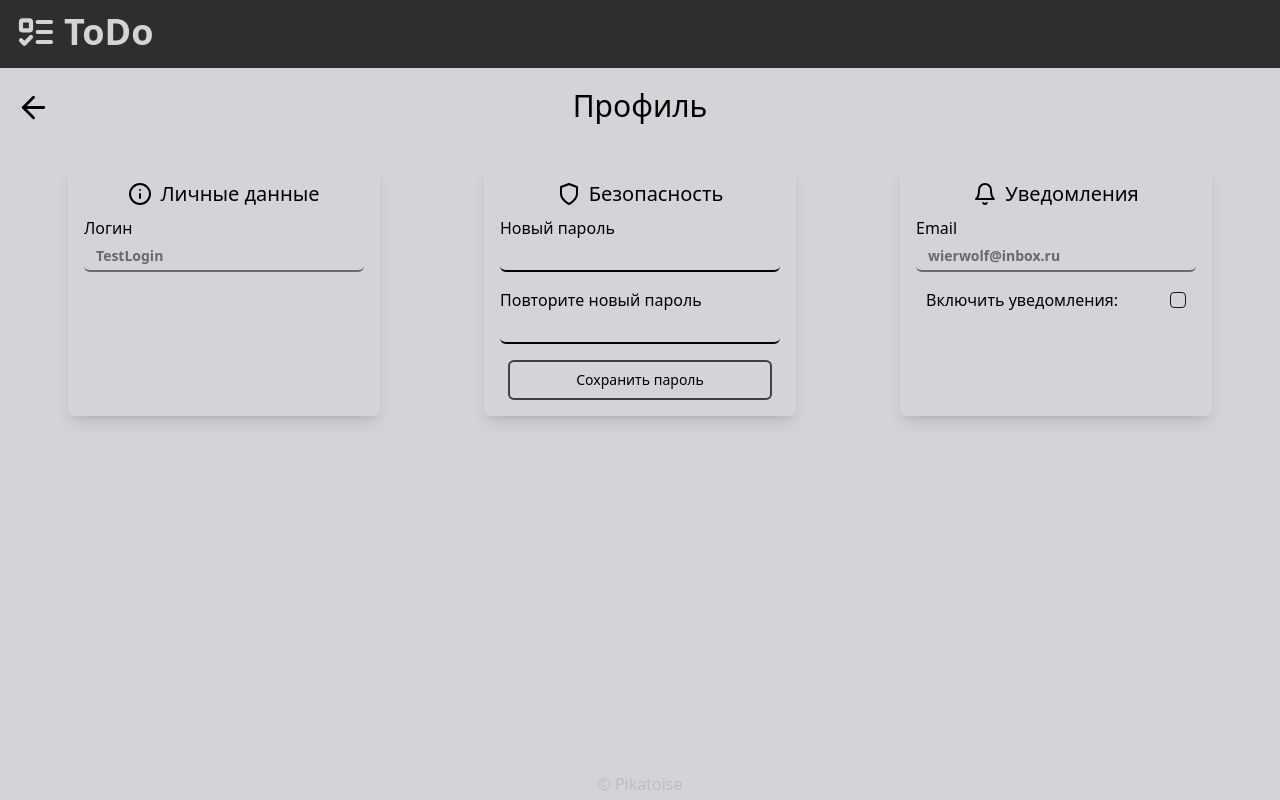
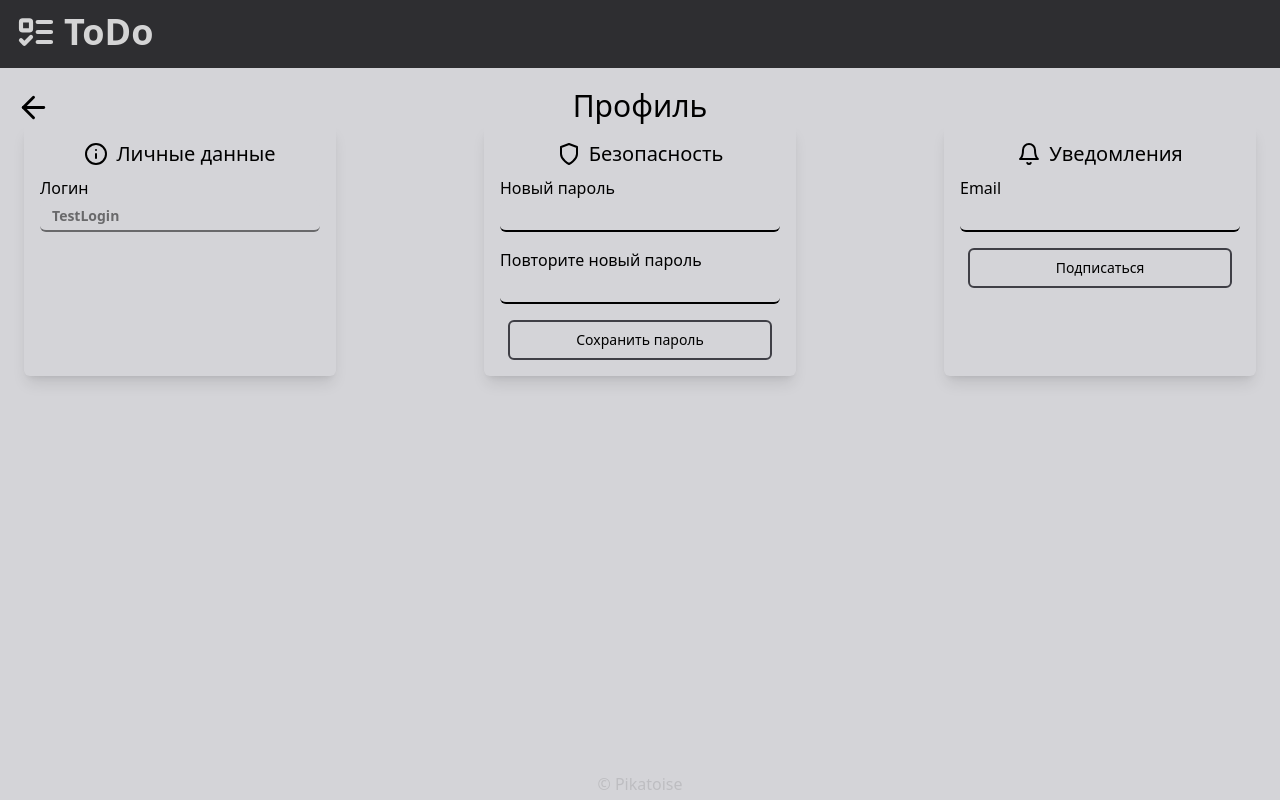
Before and after one commit to Pikatoise/ToDoWeb, a React (Vite) app in the folder Frontend/ToDo.React/: page /profile in a window 1280 px wide. Built offline with nearby package versions, Linux system fonts and the light colour scheme.

Commit message:
Finish base UI, begin connect with api

```diff
--- a/Frontend/ToDo.React/src/pages/ProfilePage.tsx
+++ b/Frontend/ToDo.React/src/pages/ProfilePage.tsx
@@ -14,8 +14,8 @@ const ProfilePage: FC = () => {
 
     const [profile, setProfile] = useState<Profile>({
         Id: -1,
-        Email: "wierwolf@inbox.ru",
-        isEmailVerificated: true,
+        Email: null,
+        isEmailVerificated: false,
         isEmailNotificationEnabled: false,
     });
     const [newPassword, setNewPassword] = useState<string>("");
@@ -57,17 +57,16 @@ const ProfilePage: FC = () => {
     };
 
     const ChangeNotify = () => {
-        setProfile(v => {
-            var newProfile = v;
-            newProfile.isEmailNotificationEnabled = !newProfile.isEmailNotificationEnabled;
-            return newProfile;
-        });
+        setProfile(v => ({
+            ...v,
+            isEmailNotificationEnabled: !v.isEmailNotificationEnabled
+        }));
     };
 
     const Return = () => navigate("/", { replace: true });
 
     return (
-        <div className="flex flex-col pt-5 px-4">
+        <div className={styles.profile}>
             <header className={styles.header}>
                 <div onClick={Return}>
                     <ArrowLeft
@@ -195,7 +194,7 @@ const ProfilePage: FC = () => {
 
                                 <Checkbox
                                     checked={profile.isEmailNotificationEnabled!}
-                                    onChange={ChangeNotify} />
+                                    onClick={ChangeNotify} />
                             </div>
                             :
                             <></>
--- a/Frontend/ToDo.React/src/styles/ProfilePage.module.css
+++ b/Frontend/ToDo.React/src/styles/ProfilePage.module.css
@@ -1,5 +1,8 @@
+.profile {
+	@apply flex flex-col px-4 overflow-y-scroll max-h-full;
+
 	.header {
-	@apply relative flex justify-center w-full h-min;
+		@apply relative flex justify-center w-full h-min mt-5;
 
 		.title {
 			@apply text-3xl font-medium;
@@ -11,10 +14,10 @@
 	}
 
 	.body {
-	@apply flex max-sm:flex-col justify-around w-full min-h-full pt-10;
+		@apply flex max-sm:flex-col justify-between flex-wrap w-full mb-10;
 
 		.block {
-		@apply flex flex-col shadow-lg rounded-md max-sm:mb-4 py-4 w-1/4 max-sm:w-auto;
+			@apply flex flex-col shadow-lg rounded-md mb-4 py-4 mx-2 w-1/4 max-sm:w-auto;
 
 			.title {
 				@apply flex justify-center items-center mx-8 text-xl font-medium text-center;
@@ -46,3 +49,4 @@
 			@apply leading-none ring-0 ring-offset-0 focus:ring-0 focus:outline-none focus:ring-offset-0 focus:bg-zinc-400;
 		}
 	}
+}
```
Lines whose indentation alone changed are shown as unchanged.
